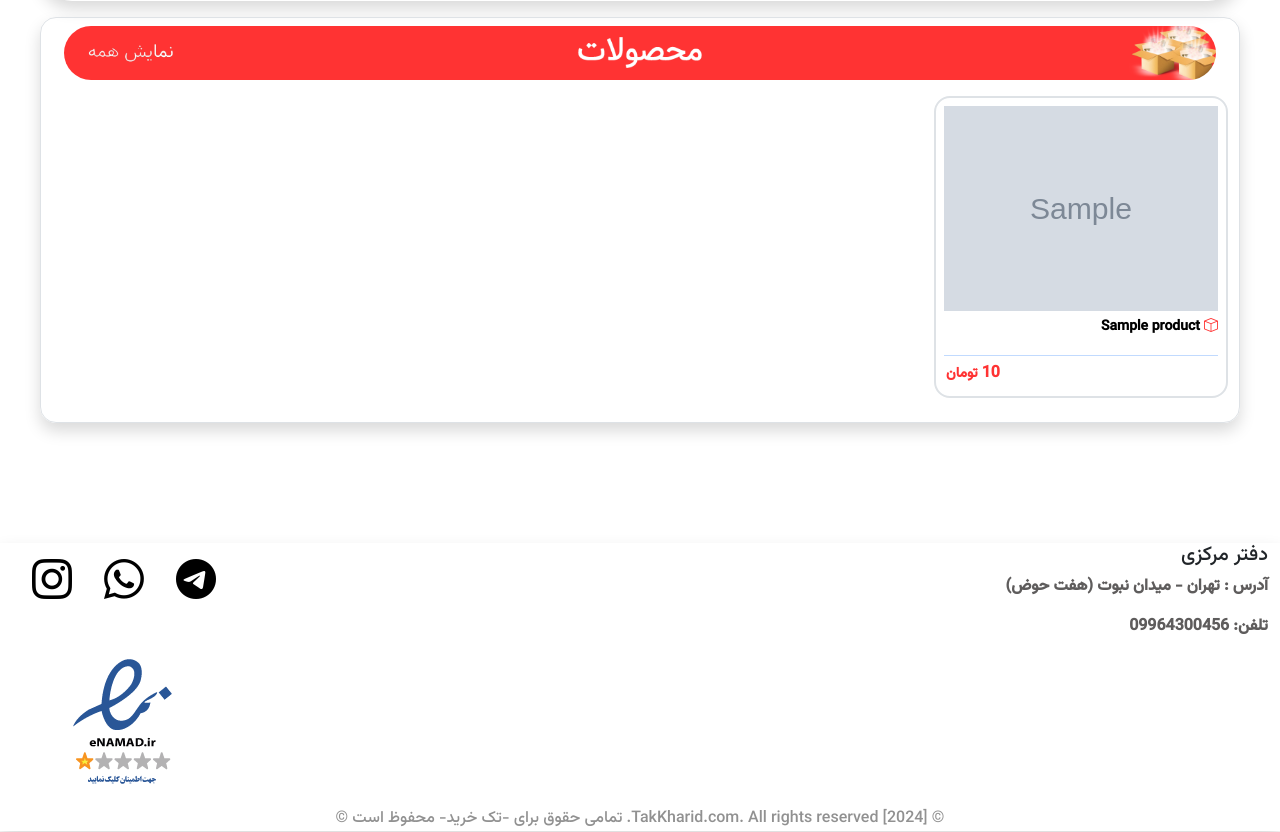
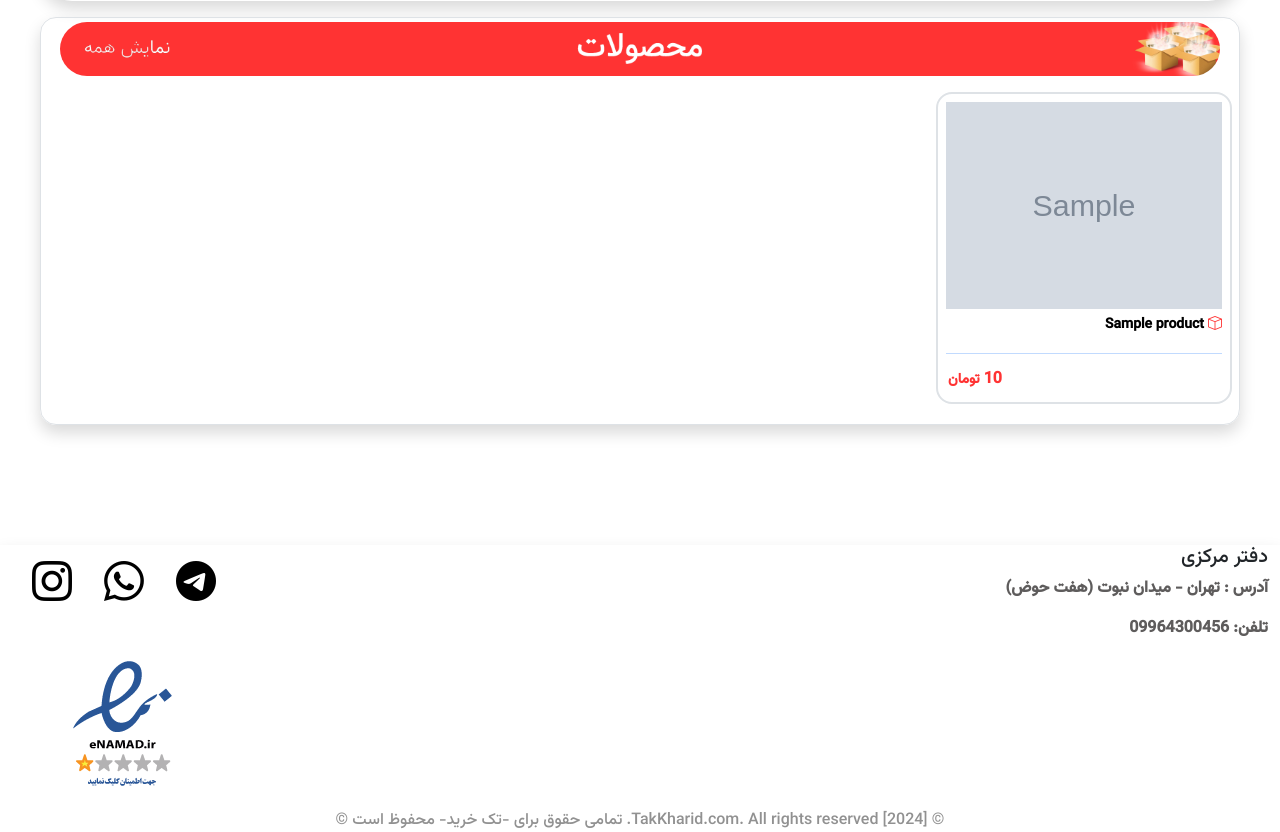
Before and after one commit to kiarashshahedi/OnlineShop-ArvanServer, a Django app: template products/templates/products/home-product-list.html in a window 1280 px wide. Shown: the part 865-1697 px from the top of the page. Run offline with Django 5.2, Linux system fonts and the light colour scheme; the template is opened without the code that fills it: most values are stand-ins (such as "Sample title", 1, 10 or a date in 2020); grey boxes marked "Sample" are stand-in pictures.

Commit message:
All Photo product

```diff
--- a/products/templates/products/home-product-list.html
+++ b/products/templates/products/home-product-list.html
@@ -122,12 +122,12 @@
 <!-- PRODUCTS -->
 <div class="container mt-3  shadow border border-1 rounded-4 ">
     <!-- HEAD PIC OF ALL PRODUCTS -->
-    <div class="row p-2">
+    <div class="row p-1">
         <a href="{% url 'all_products' %}" class="col-12">
-            <img class="img-fluid rounded-5 d-md-block" src="{% static 'products/img/kala.png' %}" alt="">
+            <img class="img-fluid rounded-5 d-none d-md-block" src="{% static 'products/img/kala.png' %}" alt="">
         </a>
         <a href="{% url 'all_products' %}" class="col-12">
-            <img class="img-fluid rounded-5 d-block d-md-none" style="height: 20px;" src="{% static 'products/img/kala.png' %}" alt="">
+            <img class="img-fluid rounded-5 d-block d-md-none" style="height: 26px;" src="{% static 'products/img/kala.png' %}" alt="">
         </a>
 
         <!-- BOX ALL PRODUCTS -->
@@ -141,7 +141,7 @@
                            <span class="bi bi-box text-color1 text-start me-1 "></span>{{ product.name }}
                        </small>
                     </p>
-                    <hr class="shadow my-2"></br></hr>
+                    <hr class="shadow"></br></hr>
 
                     <div class="d-flex align-items-end flex-column position-absolute" style="bottom: 0; left: 0; padding: 10px;">
 
```
